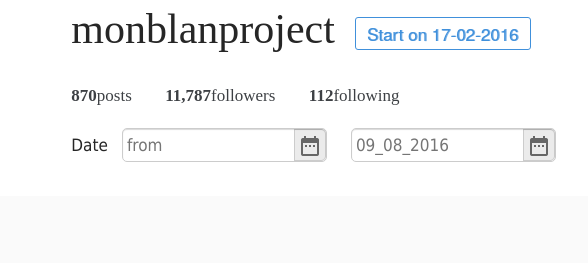
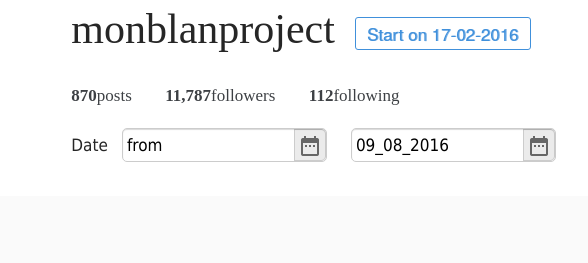
Before and after one commit to Zarina911/monblanproject, a plain HTML site: page index.html in a window 1280 px wide. Shown: the top 263 px of the page, 522-1110 px from the left. Drawn offline with Linux system fonts and the light colour scheme.

Commit message:
male commit

```diff
--- a/index.html
+++ b/index.html
@@ -41,8 +41,8 @@
                 </div>
                 <div class="dates">
                     <span>Date</span>
-                    <input type="text" name="date" class="tcal" value="" placeholder="from"/>
-                    <input type="text" name="date" class="tcal media" value="" placeholder="09_08_2016"/>
+                    <input type="text" name="date" class="tcal" value="from" placeholder="from"/>
+                    <input type="text" name="date" class="tcal media" value="09_08_2016" placeholder="09_08_2016"/>
                 </div>
             </div>
         </div>
```
